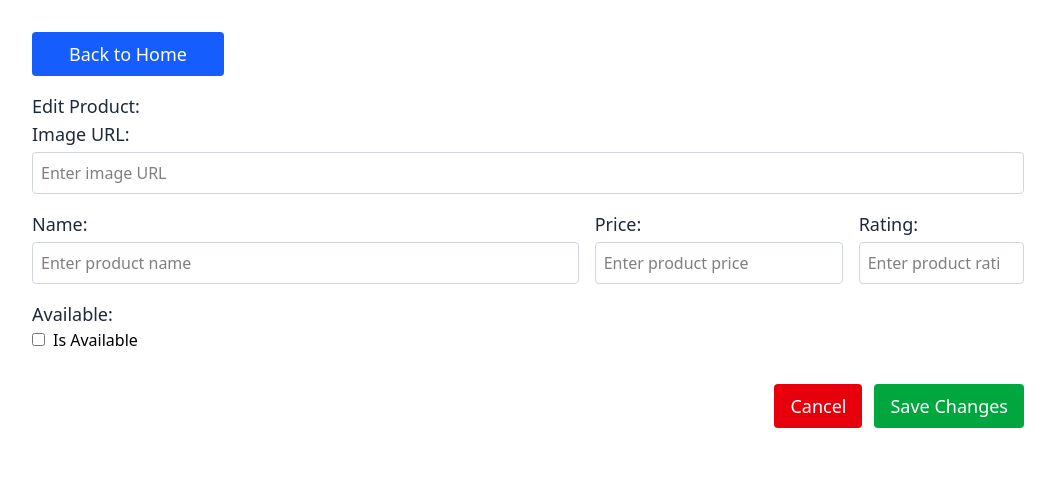
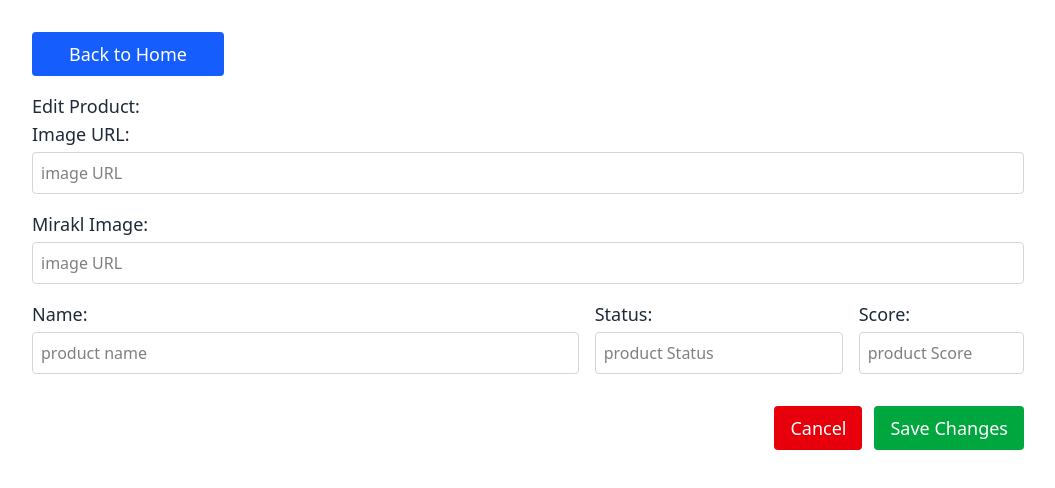
Before and after one commit to thiagotsdelima/challengeVueJs, a Vue app: page /edit/1 in a window 1280 px wide. Shown: the top 488 px of the page, without its empty margins (112-1167 px from the left). Built offline with nearby package versions, Linux system fonts and the light colour scheme.

Commit message:
adjust field to accept table xlsx

```diff
--- a/src/components/Gallery.vue
+++ b/src/components/Gallery.vue
@@ -2,46 +2,36 @@
   <div
     class="border border-gray-200 p-2 rounded-lg"
     v-for="(p, idx) in filteredProducts"
-    :key="'g' + (p.id || idx)"
+    :key="'g' + (p.ID || idx)"
   >
     <router-link
-      :to="`/edit/${p.id}`"
+      :to="`/edit/${p.ID}`"
       class="block hover:shadow-lg transition-shadow duration-300"
     >
       <img
         class="w-full h-35 object-cover rounded-md"
-        :src="p.imageUrl"
-        :alt="p.name"
+        :src="p.BB_Image_Url"
+        :alt="p.Name"
       />
-      <div class="name">{{ p.name }}</div>
-      <div class="price">R$ {{ p.price }}</div>
-      <div class="rating">⭐ {{ p.rating || 0 }}</div>
-      <div class="available" :class="{ 'text-red-700': !p.available }">
-        {{ p.available ? 'Available' : 'Unavailable' }}
+      <div class="name">{{ p.Name }}</div>
+      <div class="score">⭐ {{ p.Score || 0 }}</div>
+      <div class="Status" :class="{ 'text-red-700': !p.Status }">
+        {{ p.Status ? 'Status' : 'Unstatus' }}
       </div>
     </router-link>
-    <div class="flex justify-center mt-2 flex-1">
-      <Button
-        color="blue"
-        label="Alter Availability"
-        type="normal"
-        @click="updateProduct(idx, { available: !p.available })"
-      />
-    </div>
   </div>
 </template>
 
 <script lang="ts" setup>
-import Button from '@/components/Button.vue'
 defineProps<{
   filteredProducts: Array<{
-    id?: number | string
-    name?: string
-    price?: number
-    imageUrl?: string
-    rating?: number
-    available?: boolean
+    ID?: string
+    EAN: number
+    Name?: string
+    Status?: string
+    Score: number
+    Mirakl_Image?: string
+    BB_Image_Url?: string
   }>
-  updateProduct: (idx: number, patch: Partial<{ available?: boolean }>) => void
 }>()
 </script>
--- a/src/components/Metrics.vue
+++ b/src/components/Metrics.vue
@@ -2,9 +2,7 @@
   <div class="font-thin text-md sm:text-lg">
     With image: {{ countWithImage }}
   </div>
-  <div class="font-thin text-md sm:text-lg">
-    Unavailable: {{ countUnavailable }}
-  </div>
+  <div class="font-thin text-md sm:text-lg">Unstatus: {{ countUnstatus }}</div>
   <div class="font-thin text-md sm:text-lg">OK: {{ countOk }}</div>
   <div class="font-thin text-md sm:text-lg">Score avarenge: {{ avgScore }}</div>
 </template>
@@ -12,7 +10,7 @@
 <script lang="ts" setup>
 defineProps<{
   countWithImage: number
-  countUnavailable: number
+  countUnstatus: number
   countOk: number
   avgScore: string
 }>()
--- a/src/components/OptionSelected.vue
+++ /dev/null
@@ -1,19 +0,0 @@
-<template>
-  <div>
-    <select
-      v-model="filters.available"
-      class="border border-gray-300 rounded px-4 py-2.5 max-w-32 focus:ring-zinc-400 focus:outline-none focus:ring-2"
-    >
-      <option :value="true">Available</option>
-      <option :value="false">Unavailable</option>
-    </select>
-  </div>
-</template>
-
-<script lang="ts" setup>
-defineProps<{
-  filters: {
-    available: boolean | null
-  }
-}>()
-</script>
--- a/src/components/Table.vue
+++ b/src/components/Table.vue
@@ -14,37 +14,53 @@
         </tr>
       </thead>
       <tbody>
-        <tr v-for="(p, idx) in filteredProducts" :key="p.id || idx">
+        <tr v-for="(p, idx) in filteredProducts" :key="p.ID || idx">
           <td class="border border-gray-300 sm:p-2 sm:max-w-1 p-1 max-w-6">
-            <input v-model="p.id" type="number" min="0" max="0" step="0" />
+            <input v-model="p.ID" type="string" min="0" max="0" step="0" />
           </td>
+
+          <td class="border border-gray-300 sm:p-2 sm:max-w-1 p-1 max-w-6">
+            <input v-model="p.EAN" type="number" min="0" max="0" step="0" />
+          </td>
+
           <td class="border border-gray-300 p-2">
-            <input v-model="p.name" class="sm:w-full rounded sm:p-1 w-16 p-0" />
+            <input
+              type="string"
+              v-model="p.Name"
+              class="sm:w-full rounded sm:p-1 w-16 p-0"
+            />
           </td>
+
+          <td class="border border-gray-300 p-1 w-6 text-center">
+            <input type="string" v-model="p.Status" />
+          </td>
+
           <td class="border border-gray-300 sm:p-2 sm:max-w-2 p-1 max-w-14">
             <input
-              v-model.number="p.price"
+              v-model.number="p.Score"
               type="number"
               min="0"
               max="100"
               step="0.01"
             />
           </td>
-          <td class="border border-gray-300 p-1 w-6 text-center">
-            <input type="checkbox" v-model="p.available" />
-          </td>
+
           <td class="border border-gray-300 p-2">
-            <input v-model="p.imageUrl" class="w-full rounded p-1" />
-          </td>
-          <td class="border border-gray-300 sm:px-6 sm:max-w-1 p-1 max-w-8">
             <input
-              v-model.number="p.rating"
-              type="number"
-              min="0"
-              max="10"
-              step="0"
+              type="string"
+              v-model="p.Mirakl_Image"
+              class="w-full rounded p-1"
             />
           </td>
+
+          <td class="border border-gray-300 p-2">
+            <input
+              type="string"
+              v-model="p.BB_Image_Url"
+              class="w-full rounded p-1"
+            />
+          </td>
+
           <td class="border border-gray-300 p-2 text-center">
             <button
               class="text-red-500 cursor-pointer hover:text-red-600 text-xs sm:text-lg"
@@ -60,15 +76,16 @@
 </template>
 
 <script lang="ts" setup>
-const columnsOrder = ['id', 'name', 'price', 'available', 'imageUrl', 'rating']
+const columnsOrder = ['id', 'name', 'price', 'status', 'imageUrl', 'rating']
 defineProps<{
   filteredProducts: Array<{
-    id?: number | string
-    name?: string
-    price?: number
-    imageUrl?: string
-    rating?: number
-    available?: boolean
+    ID?: string
+    EAN: number
+    Name?: string
+    Status?: string
+    Score: number
+    Mirakl_Image?: string
+    BB_Image_Url?: string
   }>
   removeProduct: (idx: number) => void
 }>()
--- a/src/pages/Create.vue
+++ b/src/pages/Create.vue
@@ -13,52 +13,55 @@
       <Label label="Image URL:" />
       <div class="mb-4">
         <input
-          v-model="product.imageUrl"
+          v-model="product.BB_Image_Url"
           type="text"
           class="w-full border border-gray-300 p-2 rounded mt-1"
-          placeholder="Enter image URL"
+          placeholder="image URL"
+        />
+      </div>
+      <Label label="Mirakl Image:" />
+      <div class="mb-4">
+        <input
+          v-model="product.Mirakl_Image"
+          type="text"
+          class="w-full border border-gray-300 p-2 rounded mt-1"
+          placeholder="mirakl Image"
         />
       </div>
       <div class="flex gap-4 mb-4">
         <div class="flex-1">
           <Label label="Name:" />
           <input
-            v-model="product.name"
+            v-model="product.Name"
             type="text"
             class="w-full border border-gray-300 p-2 rounded mt-1"
-            placeholder="Enter product name"
+            placeholder="product name"
           />
         </div>
 
         <div class="w-1/4">
-          <Label label="Price:" />
+          <Label label="Status:" />
           <input
-            v-model.number="product.price"
-            type="number"
+            v-model.number="product.Status"
+            type="string"
             class="w-full border border-gray-300 p-2 rounded mt-1"
-            placeholder="Enter product price"
+            placeholder="product Status"
             step="0.01"
           />
         </div>
 
         <div class="w-1/6">
-          <Label label="Rating:" />
+          <Label label="Score:" />
           <input
-            v-model.number="product.rating"
+            v-model.number="product.Score"
             type="number"
             class="w-full border border-gray-300 p-2 rounded mt-1"
-            placeholder="Enter product rating"
+            placeholder="product Score"
             min="0"
             max="10"
             step="0.1"
           />
         </div>
-      </div>
-
-      <Label label="Available:" />
-      <div class="mb-4">
-        <input v-model="product.available" type="checkbox" class="mr-2" />
-        <span>Is Available</span>
       </div>
 
       <div class="flex gap-3 justify-end">
@@ -85,12 +88,13 @@ const router = useRouter()
 defineProps<{}>()
 
 const product = ref({
-  id: Date.now().toString(),
-  name: '',
-  price: 0,
-  imageUrl: '',
-  rating: 0,
-  available: false
+  ID: Date.now().toString(),
+  EAN: 0,
+  Name: '',
+  Status: '',
+  Score: 0,
+  Mirakl_Image: '',
+  BB_Image_Url: ''
 })
 
 function saveProduct() {
--- a/src/pages/Edit.vue
+++ b/src/pages/Edit.vue
@@ -13,52 +13,55 @@
       <Label label="Image URL:" />
       <div class="mb-4">
         <input
-          v-model="product.imageUrl"
+          v-model="product.BB_Image_Url"
           type="text"
           class="w-full border border-gray-300 p-2 rounded mt-1"
-          placeholder="Enter image URL"
+          placeholder="image URL"
+        />
+      </div>
+      <Label label="Mirakl Image:" />
+      <div class="mb-4">
+        <input
+          v-model="product.Mirakl_Image"
+          type="text"
+          class="w-full border border-gray-300 p-2 rounded mt-1"
+          placeholder="image URL"
         />
       </div>
       <div class="flex gap-4 mb-4">
         <div class="flex-1">
           <Label label="Name:" />
           <input
-            v-model="product.name"
+            v-model="product.Name"
             type="text"
             class="w-full border border-gray-300 p-2 rounded mt-1"
-            placeholder="Enter product name"
+            placeholder="product name"
           />
         </div>
 
         <div class="w-1/4">
-          <Label label="Price:" />
+          <Label label="Status:" />
           <input
-            v-model.number="product.price"
-            type="number"
+            v-model.number="product.Status"
+            type="string"
             class="w-full border border-gray-300 p-2 rounded mt-1"
-            placeholder="Enter product price"
+            placeholder="product Status"
             step="0.01"
           />
         </div>
 
         <div class="w-1/6">
-          <Label label="Rating:" />
+          <Label label="Score:" />
           <input
-            v-model.number="product.rating"
+            v-model.number="product.Score"
             type="number"
             class="w-full border border-gray-300 p-2 rounded mt-1"
-            placeholder="Enter product rating"
+            placeholder="product Score"
             min="0"
             max="10"
             step="0.1"
           />
         </div>
-      </div>
-
-      <Label label="Available:" />
-      <div class="mb-4">
-        <input v-model="product.available" type="checkbox" class="mr-2" />
-        <span>Is Available</span>
       </div>
 
       <div class="flex gap-3 justify-end">
@@ -84,7 +87,7 @@ const router = useRouter()
 const route = useRoute()
 
 const productId = route.params.id as string
-const productIndex = products.value.findIndex((p) => p.id === productId)
+const productIndex = products.value.findIndex((p) => p.ID === productId)
 
 const product = ref({ ...products.value[productIndex] })
 
--- a/src/pages/Home.vue
+++ b/src/pages/Home.vue
@@ -30,7 +30,7 @@
     >
       <Metrics
         :countWithImage="countWithImage"
-        :countUnavailable="countUnavailable"
+        :countUnstatus="countUnstatus"
         :countOk="countOk"
         :avgScore="avgScore"
       />
@@ -87,10 +87,7 @@
         <div
           class="grid grid-cols-[repeat(auto-fill,minmax(190px,1fr))] sm:grid-cols-[repeat(auto-fill,minmax(200px,1fr))] gap-3"
         >
-          <Galery
-            :filteredProducts="filteredProducts"
-            :updateProduct="updateProduct"
-          />
+          <Galery :filteredProducts="filteredProducts" />
         </div>
       </TabsContent>
     </TabsRoot>
@@ -111,10 +108,9 @@
 import * as XLSX from 'xlsx'
 import { ref, computed } from 'vue'
 import Button from '@/components/Button.vue'
-import { Product, updateProduct, products } from '@/utils/store'
+import { Product, products } from '@/utils/store'
 import Label from '@/components/Label.vue'
 import Input from '@/components/Input.vue'
-import OptionSelected from '@/components/OptionSelected.vue'
 import Metrics from '@/components/Metrics.vue'
 import Table from '@/components/Table.vue'
 import Galery from '@/components/Gallery.vue'
@@ -132,23 +128,23 @@ const router = useRouter()
 const sheetName = ref('Produtos')
 const searchQuery = ref('')
 const filters = ref({
-  available: null
+  status: null
 })
 
 const countWithImage = computed(
-  () => products.value.filter((p) => p.imageUrl?.trim()).length
+  () => products.value.filter((p) => p.BB_Image_Url?.trim()).length
 )
-const countUnavailable = computed(
-  () => products.value.filter((p) => !p.available).length
+const countUnstatus = computed(
+  () => products.value.filter((p) => !p.Status).length
 )
 const countOk = computed(
   () =>
     products.value.filter(
-      (p) => p.available && p.name && p.price > 0 && p.imageUrl?.trim()
+      (p) => p.Status && p.Name && p.EAN > 0 && p.BB_Image_Url?.trim()
     ).length
 )
 const avgScore = computed(() => {
-  const result = products.value.map((p) => p.rating)
+  const result = products.value.map((p) => p.Score)
   return result.length
     ? (result.reduce((a, b) => a + b, 0) / result.length).toFixed(2)
     : '0.0'
@@ -156,23 +152,25 @@ const avgScore = computed(() => {
 
 function rowToProduct(r: Product): Product {
   return {
-    id: String(r.id ?? ''),
-    name: String(r.name ?? ''),
-    price: isNaN(Number(r.price)) ? 0 : Number(r.price),
-    available: Boolean(r.available ?? false),
-    imageUrl: String(r.imageUrl ?? ''),
-    rating: isNaN(Number(r.rating)) ? 0 : Number(r.rating)
+    ID: String(r.ID ?? ''),
+    EAN: isNaN(Number(r.EAN)) ? 0 : Number(r.EAN),
+    Name: String(r.Name ?? ''),
+    Status: String(r.Status ?? false),
+    Score: isNaN(Number(r.Score)) ? 0 : Number(r.Score),
+    Mirakl_Image: String(r.Mirakl_Image ?? ''),
+    BB_Image_Url: String(r.BB_Image_Url ?? '')
   }
 }
 
 function productToRow(p: Product): Product {
   return {
-    id: p.id,
-    name: p.name,
-    price: isNaN(Number(p.price)) ? 0 : Number(p.price),
-    available: p.available,
-    imageUrl: p.imageUrl,
-    rating: isNaN(Number(p.rating)) ? 0 : Number(p.rating)
+    ID: p.ID,
+    EAN: p.EAN,
+    Name: p.Name,
+    Status: p.Status,
+    Score: p.Score,
+    Mirakl_Image: p.Mirakl_Image,
+    BB_Image_Url: p.BB_Image_Url
   }
 }
 
@@ -198,14 +196,10 @@ async function onFileChange(e: Event) {
 const filteredProducts = computed(() => {
   return products.value.filter((product) => {
     const search =
-      product.name.toLowerCase().includes(searchQuery.value.toLowerCase()) ||
-      product.id.toLowerCase().includes(searchQuery.value.toLowerCase())
+      product.Name?.toLowerCase().includes(searchQuery.value.toLowerCase()) ||
+      product.ID?.toLowerCase().includes(searchQuery.value.toLowerCase())
 
-    const availability =
-      filters.value.available === null ||
-      product.available === filters.value.available
-
-    return search && availability
+    return search
   })
 })
 
```
Also changed, not shown: src/utils/store.ts (+10 -9 lines).
